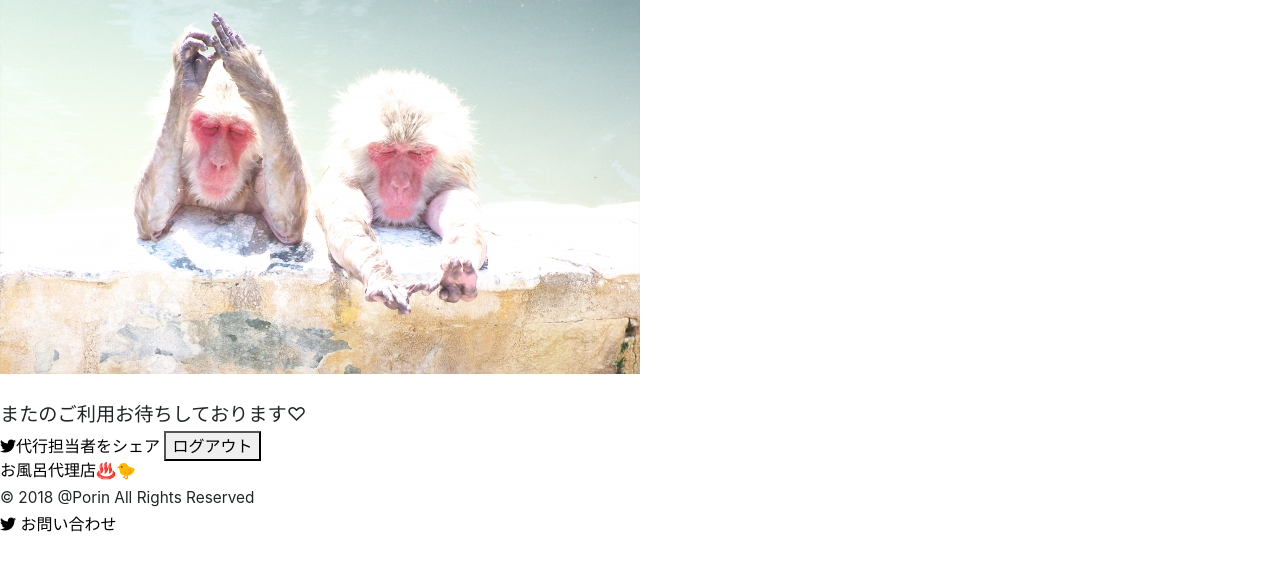
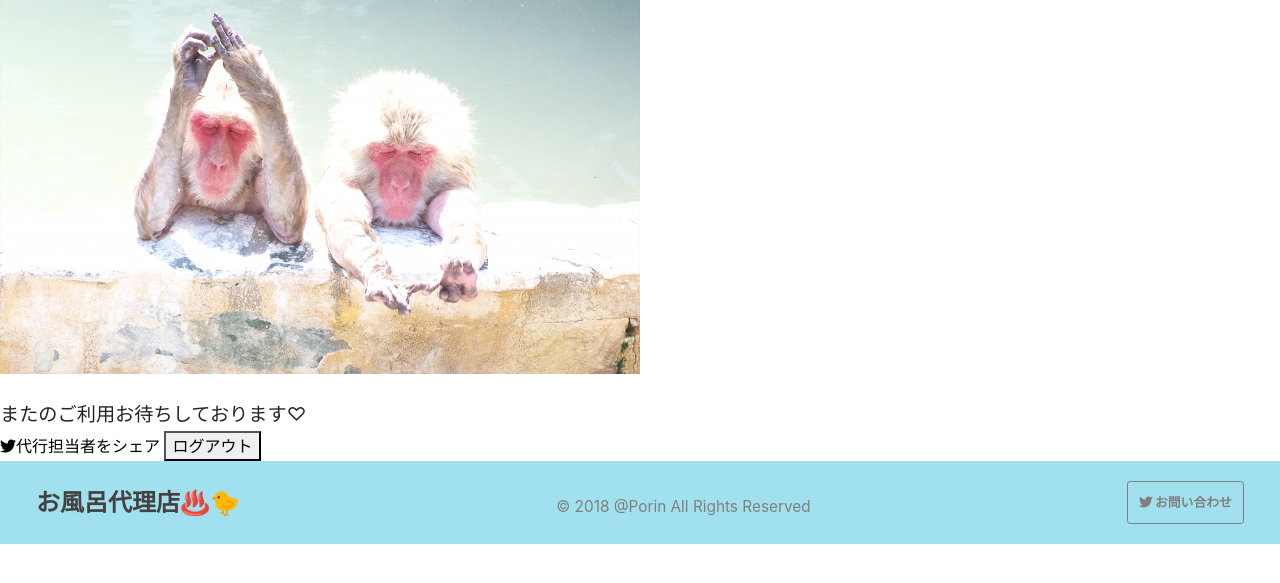
Before and after one commit to mihoijuin/ofuro-agency, a Django app: page /result1 in a window 1280 px wide. Shown: the part 107-690 px from the top of the page. Run offline with Django 3.2, Linux system fonts and the light colour scheme; some libraries are stand-ins or nearby versions.

Commit message:
[add]refs #49 フッターを装飾

```diff
--- a/ofuro/static/css/style.css
+++ b/ofuro/static/css/style.css
@@ -150,4 +150,33 @@ header {
   .header-share a:hover {
     background-color: #cdeff6; }
 
+/* footer */
+footer {
+  display: flex;
+  justify-content: space-between;
+  flex-grow: 2;
+  background-color: #A1E1EF;
+  padding: 1.25rem 2.25rem; }
+
+.footer-logo h1 {
+  color: #454141;
+  font-size: 1.5rem;
+  font-weight: 600;
+  margin-top: .5rem; }
+
+.copyright {
+  color: #7F7F7F;
+  margin-top: .5rem; }
+
+.footer-contact a {
+  display: inline-block;
+  border: solid 0.0625rem #7F7F7F;
+  border-radius: .2rem;
+  color: #7F7F7F;
+  font-size: .8rem;
+  font-weight: bold;
+  padding: .7rem; }
+  .footer-contact a:hover {
+    background-color: #cdeff6; }
+
 /*# sourceMappingURL=style.css.map */
--- a/ofuro/static/css/style.scss
+++ b/ofuro/static/css/style.scss
@@ -1,4 +1,6 @@
 @charset 'UTF-8';
+
+// TODO できればヘッダーとフッターの共通部分はmixin化できると良い
 
 /* 関数 */
 @function rem($px) {
@@ -182,3 +184,42 @@ header {
     }
   }
 }
+
+/* footer */
+footer {
+  display: flex;
+  justify-content: space-between;
+  flex-grow: 2;
+  background-color: $basic_color;
+  padding: rem(20px) rem(36px);
+}
+
+.footer-logo {
+  h1 {
+    color: $black;
+    font-size: 1.5rem;
+    font-weight: 600;
+    margin-top: .5rem;
+  }
+}
+
+.copyright {
+  color: $grey;
+  margin-top: .5rem;
+}
+
+.footer-contact {
+  a {
+    display: inline-block;
+    border: solid rem(1px) $grey;
+    border-radius: .2rem;
+    color: $grey;
+    font-size: .8rem;
+    font-weight: bold;
+    padding: .7rem;
+
+    &:hover {
+      background-color: lighten($basic_color, 10%);
+    }
+  }
+}
```
Also changed, not shown: 1 other file.
